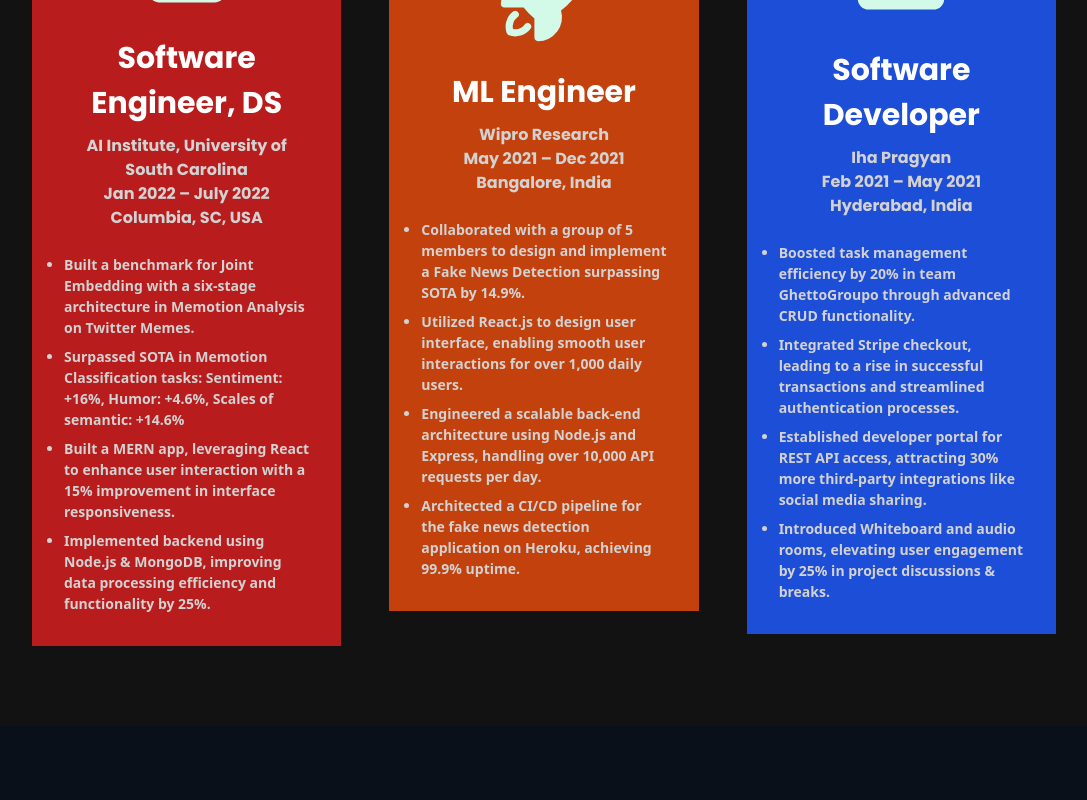
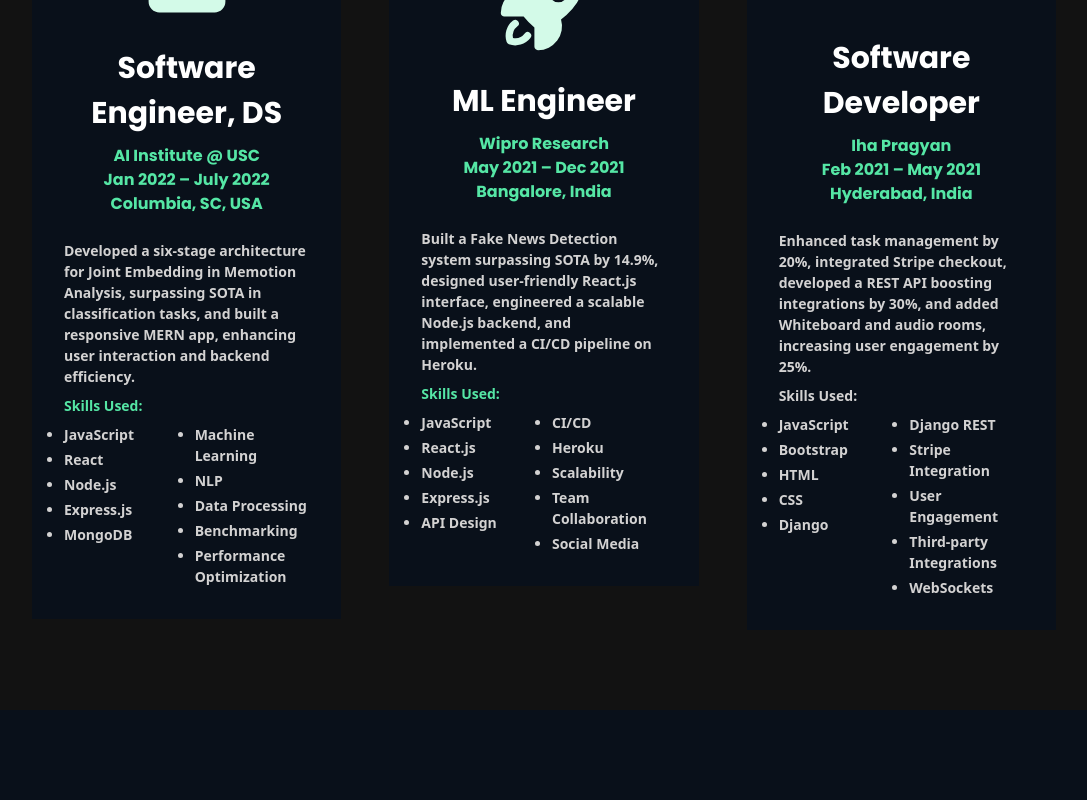
Before and after one commit to manju1201/MyPortfolio, a Next.js app: page / in a window 1280 px wide. Shown: the part 1120-1920 px from the top of the page, without its empty margins (96-1183 px from the left). Built offline with nearby package versions, Linux system fonts and the light colour scheme.

Commit message:
Added Links, Courses and Skills

```diff
--- a/Components/Blog.tsx
+++ b/Components/Blog.tsx
@@ -6,7 +6,7 @@
   return (
     <div className="pt-[4rem] md:pt-[8rem] pb-[4rem] bg-[#02050a]">
       <h1 className="heading">
-        My <span className="text-yellow-400">Publication</span>
+        My <span className="text-yellow-400">Publications</span>
       </h1>
       <div className="grid grid-cols-1 lg:grid-cols-1 xl:grid-cols-1 mt-[4rem] gap-[3rem] w-[70%] mx-auto">
         <div>
@@ -20,7 +20,7 @@
           </div>
           <div
             className="w-[90%] text-center mx-auto bg-[#09101a] relative
-                p-[2rem] mt-[-1rem] rounded-xl"
+                p-[2rem] mt-[-1rem] rounded-xl" style={{boxShadow: "rgba(255, 255, 255, 0.19) 0px 10px 20px, rgba(0, 0, 0, 0.23) 0px 6px 6px;"}}
           >
             <div
               className="w-fit px-[2rem] py-[1rem] bg-[#55e6a5] relative
--- a/Components/Footer.tsx
+++ b/Components/Footer.tsx
@@ -147,7 +147,7 @@
           © 2024 Manjju Shree | All rights reserved.
         </div>
         <div className="flex items-center space-x-10">
-          <p className="text-[16px] text-[#55e6a5] opacity-90 text-right">Thank you for visiting my Portfolio</p>
+          <p className="text-[16px] text-[#55e6a5] opacity-90 text-right">Thank you for visiting my Portfolio!</p>
         </div>
       </div>
     </div>
--- a/Components/Projects.tsx
+++ b/Components/Projects.tsx
@@ -1,80 +1,157 @@
+// import Image from 'next/image'
+// import React from 'react'
+
+// const Projects = () => {
+//   return (
+//     <div className='bg-[#02050a] pt-[4rem] md:pt-[8rem] pb-[1rem]'>
+//       <h1 className='heading'>
+//         Pro<span className='text-yellow-400'>Jects</span>
+//       </h1>
+//       <div className='w-[80%] pt-[2rem] mx-auto grid grid-cols-1
+//       md:grid-cols-2 lg:grid-cols-4 gap-[2rem]'>
+//         <div data-aos="fade-up">
+//           <div className='transform cursor-pointer hover:-translate-y-6
+//           transition-all duration-200 relative w-[100%] h-[200px] md:h-[300px]'>
+//             <Image
+//               src="/images/p1.jpg"
+//               alt='portfolio'
+//               layout='fill'
+//               className='object-contain'
+//             />
+//           </div>
+//         </div>
+//         <div data-aos="fade-up" data-aos-delay="300">
+//           <div className='transform cursor-pointer hover:-translate-y-6
+//           transition-all duration-200 relative w-[100%] h-[200px] md:h-[300px]'>
+//             <Image
+//               src="/images/p2.jpg"
+//               alt='portfolio'
+//               layout='fill'
+//               className='object-contain'
+//             />
+//           </div>
+//         </div>
+//         <div data-aos="fade-up" data-aos-delay="600">
+//           <div className='transform cursor-pointer hover:-translate-y-6
+//           transition-all duration-200 relative w-[100%] h-[200px] md:h-[300px]'>
+//             <Image
+//               src="/images/p3.jpg"
+//               alt='portfolio'
+//               layout='fill'
+//               className='object-contain'
+//             />
+//           </div>
+//         </div>
+//         <div data-aos="fade-up" data-aos-delay="900">
+//           <div className='transform cursor-pointer hover:-translate-y-6
+//           transition-all duration-200 relative w-[100%] h-[200px] md:h-[300px]'>
+//             <Image
+//               src="/images/p4.jpg"
+//               alt='portfolio'
+//               layout='fill'
+//               className='object-contain'
+//             />
+//           </div>
+//         </div>
+//       </div>
+//     </div>
+//   )
+// }
+
+// export default Projects
+
+
 import Image from 'next/image'
 import React from 'react'
+import { FontAwesomeIcon } from '@fortawesome/react-fontawesome'
+import { faGithub } from '@fortawesome/free-brands-svg-icons'
 
 const Projects = () => {
+  const projectData = [
+    {
+      title: 'Project One',
+      image: '/images/guardian-angel.jpg',
+      githubLink: 'https://github.com/manju1201/project-one',
+      description: 'This is a brief description of Project One.This is a brief description of Project One.This is a brief description of Project One.This is a brief description of Project One.',
+      skills: ['JavaScript', 'React', 'CSS', 'HTML', 'Django']
+    },
+    {
+      title: 'Project Two',
+      image: '/images/p2.jpg',
+      githubLink: 'https://github.com/manju1201/project-two',
+      description: 'This is a brief description of Project Two.',
+      skills: ['Python', 'Django', 'HTML']
+    },
+    {
+      title: 'Project Three',
+      image: '/images/p3.jpg',
+      githubLink: 'https://github.com/manju1201/project-three',
+      description: 'This is a brief description of Project Three.',
+      skills: ['Java', 'Spring Boot', 'MySQL']
+    },
+    {
+      title: 'Project Four',
+      image: '/images/p4.jpg',
+      githubLink: 'https://github.com/manju1201/project-four',
+      description: 'This is a brief description of Project Four.',
+      skills: ['C++', 'Qt', 'OpenGL']
+    }
+  ];
+
   return (
     <div className='bg-[#02050a] pt-[4rem] md:pt-[8rem] pb-[1rem]'>
       <h1 className='heading'>
-            Pro<span className='text-yellow-400'>Jects</span>
+        Important <span className='text-yellow-400'>Projects</span>
       </h1>
       <div className='w-[80%] pt-[2rem] mx-auto grid grid-cols-1
-        md:grid-cols-2 lg:grid-cols-3 gap-[2rem]'>
-            <div data-aos="fade-up">
+      md:grid-cols-1 lg:grid-cols-2 gap-[2rem]'>
+        {projectData.map((project, index) => (
+          <div key={index} data-aos="fade-up" data-aos-delay={index * 300} className='bg-[#09101a] p-2 rounded-xl' style={{boxShadow: "rgba(255, 255, 255, 0.19) 0px 10px 20px, rgba(0, 0, 0, 0.23) 0px 6px 6px;"}}>
             <div className='transform cursor-pointer hover:-translate-y-6
             transition-all duration-200 relative w-[100%] h-[200px] md:h-[300px]'>
               <Image
-                    src="/images/p1.jpg"
-                    alt='portfolio'
+                src={project.image}
+                alt={project.title}
                 layout='fill'
                 className='object-contain'
               />
             </div>
-            </div>
-            <div data-aos="fade-up" data-aos-delay="300">
-                <div className='transform cursor-pointer hover:-translate-y-6
-                transition-all duration-200 relative w-[100%] h-[200px] md:h-[300px]'>
-                    <Image
-                    src="/images/p2.jpg"
-                    alt='portfolio'
-                    layout='fill'
-                    className='object-contain'
-                    />
+            <div className='text-white mt-[1rem] flex flex-col items-center'>
+              <h2 className='text-[20px] font-bold text-center hover:text-teal-300'>
+                <a href={project.githubLink} target="_blank" rel="noopener noreferrer" className='flex items-center justify-center space-x-2 '>
+                  {project.title} &nbsp;
+                  <FontAwesomeIcon icon={faGithub} className="text-white w-[1.2rem] h-[1.2rem] hover:text-teal-300" />
+                </a>
+              </h2>
+              <p className='text-[16px] mt-[0.5rem] text-center'>{project.description}</p>
+              <div className='mt-[0.5rem]'>
+                <h3 className='font-semibold text-center'>Skills Used:</h3>
+                <div className='grid grid-cols-4 gap-12 p-4'>
+                  <ul className='list-square'>
+                    {project.skills.filter((_, idx) => idx % 4 === 0).map((skill, idx) => (
+                      <li key={idx} className='text-[14px]'>{skill}</li>
+                    ))}
+                  </ul>
+                  <ul className='list-square'>
+                    {project.skills.filter((_, idx) => idx % 4 === 1).map((skill, idx) => (
+                      <li key={idx} className='text-[14px]'>{skill}</li>
+                    ))}
+                  </ul>
+                  <ul className='list-square'>
+                    {project.skills.filter((_, idx) => idx % 4 === 2).map((skill, idx) => (
+                      <li key={idx} className='text-[14px]'>{skill}</li>
+                    ))}
+                  </ul>
+                  <ul className='list-square'>
+                    {project.skills.filter((_, idx) => idx % 4 === 3).map((skill, idx) => (
+                      <li key={idx} className='text-[14px]'>{skill}</li>
+                    ))}
+                  </ul>
                 </div>
               </div>
-            <div data-aos="fade-up" data-aos-delay="600">
-                <div className='transform cursor-pointer hover:-translate-y-6
-                transition-all duration-200 relative w-[100%] h-[200px] md:h-[300px]'>
-                    <Image
-                    src="/images/p3.jpg"
-                    alt='portfolio'
-                    layout='fill'
-                    className='object-contain'
-                    />
             </div>
           </div>
-            <div data-aos="fade-up" data-aos-delay="900">
-                <div className='transform cursor-pointer hover:-translate-y-6
-                transition-all duration-200 relative w-[100%] h-[200px] md:h-[300px]'>
-                    <Image
-                    src="/images/p4.jpg"
-                    alt='portfolio'
-                    layout='fill'
-                    className='object-contain'
-                    />
-                </div>
-            </div>
-            <div data-aos="fade-up" data-aos-delay="1200">
-                <div className='transform cursor-pointer hover:-translate-y-6
-                transition-all duration-200 relative w-[100%] h-[200px] md:h-[300px]'>
-                    <Image
-                    src="/images/p5.jpg"
-                    alt='portfolio'
-                    layout='fill'
-                    className='object-contain'
-                    />
-                </div>
-            </div>
-            <div data-aos="fade-up" data-aos-delay="1500">
-                <div className='transform cursor-pointer hover:-translate-y-6
-                transition-all duration-200 relative w-[100%] h-[200px] md:h-[300px]'>
-                    <Image
-                    src="/images/p1.jpg"
-                    alt='portfolio'
-                    layout='fill'
-                    className='object-contain'
-                    />
-                </div>
-            </div>
+        ))}
       </div>
     </div>
   )
--- a/Components/Services.tsx
+++ b/Components/Services.tsx
@@ -1,59 +1,156 @@
-import { CodeBracketSquareIcon, CommandLineIcon, RocketLaunchIcon } from '@heroicons/react/20/solid'
-import React from 'react'
+import {
+  CodeBracketSquareIcon,
+  CommandLineIcon,
+  RocketLaunchIcon,
+} from "@heroicons/react/20/solid";
+import React from "react";
 
 const Services = () => {
   return (
-    <div className='bg-[#121212] pt-[4rem] md:pt-[8rem] pb-[5rem]'>
-      <p className='heading'>
-        My <span className='text-yellow-400'>Experiences</span>
+    <div className="bg-[#121212] pt-[4rem] md:pt-[8rem] pb-[5rem]">
+      <p className="heading">
+        My <span className="text-yellow-400">Experiences</span>
       </p>
-      <div className='grid grid-cols-1 md:grid-cols-2 lg:grid-cols-3 w-[80%] mx-auto items-center gap-[3rem] mt-[4rem] text-white'>
-
+      <div className="grid grid-cols-1 md:grid-cols-2 lg:grid-cols-3 w-[80%] mx-auto items-center gap-[3rem] mt-[4rem] text-white">
         <div data-aos="fade-right">
-          <div className='bg-red-700 hover:scale-110 transform transition-all duration-300 hover:-rotate-6 font-semibold text-center p-[2rem]'>
-            <CodeBracketSquareIcon className='w-[6rem] h-[6rem] mx-auto text-[#d3fae8]'/>
-            <h1 className='text-[20px] md:text-[30px] mt-[1.5rem] mb-[0.5rem]'>Software Engineer, DS</h1>
-            <p className='text-[16px] text-[#d3d2d2] mb-[1.5rem]'>AI Institute, University of South Carolina<br/>Jan 2022 – July 2022<br/> Columbia, SC, USA</p>
-            <ul className='text-[14px] text-[#d3d2d2] font-sans list-disc list-outside text-left space-y-2'>
-              <li>Built a benchmark for Joint Embedding with a six-stage architecture in Memotion Analysis on Twitter Memes.</li>
-              <li>Surpassed SOTA in Memotion Classification tasks: Sentiment: +16%, Humor: +4.6%, Scales of semantic: +14.6%</li>
-              <li>Built a MERN app, leveraging React to enhance user interaction with a 15% improvement in interface responsiveness.</li>
-              <li>Implemented backend using Node.js & MongoDB, improving data processing efficiency and functionality by 25%.</li>
-            </ul>
+          <div
+            className="bg-[#09101a] hover:scale-110 transform transition-all duration-300 hover:-rotate-6 font-semibold text-center p-[2rem]"
+            style={{
+              boxShadow:
+                "rgba(255, 255, 255, 0.19) 0px 10px 20px, rgba(0, 0, 0, 0.23) 0px 6px 6px;",
+            }}
+          >
+            <CodeBracketSquareIcon className="w-[6rem] h-[6rem] mx-auto text-[#d3fae8]" />
+            <h1 className="text-[20px] md:text-[30px] mt-[1.5rem] mb-[0.5rem]">
+              Software Engineer, DS
+            </h1>
+            <p className="text-[16px]  text-[#55e6a5] mb-[1.5rem]">
+              AI Institute @ USC
+              <br />
+              Jan 2022 – July 2022
+              <br /> Columbia, SC, USA
+            </p>
+            <div className="text-[14px] text-[#d3d2d2] font-sans text-left space-y-2">
+              <p>
+                Developed a six-stage architecture for Joint Embedding in
+                Memotion Analysis, surpassing SOTA in classification tasks, and
+                built a responsive MERN app, enhancing user interaction and
+                backend efficiency.
+              </p>
+              <h3 className="font-semibold  text-[#55e6a5]">Skills Used:</h3>
+              <div className="grid grid-cols-2 gap-x-4">
+                <ul className="list-disc list-outside space-y-1">
+                  <li>JavaScript</li>
+                  <li>React</li>
+                  <li>Node.js</li>
+                  <li>Express.js</li>
+                  <li>MongoDB</li>
+                </ul>
+                <ul className="list-disc list-outside space-y-1">
+                  <li>Machine Learning</li>
+                  <li>NLP</li>
+                  <li>Data Processing</li>
+                  <li>Benchmarking</li>
+                  <li>Performance Optimization</li>
+                </ul>
+              </div>
+            </div>
           </div>
         </div>
 
         <div data-aos="zoom-in" data-aos-delay="300">
-          <div className='bg-orange-700 hover:scale-110 transform transition-all duration-300 font-semibold text-center p-[2rem]'>
-            <RocketLaunchIcon className='w-[6rem] h-[6rem] mx-auto text-[#d3fae8]'/>
-            <h1 className='text-[20px] md:text-[30px] mt-[1.5rem] mb-[0.5rem]'>ML Engineer</h1>
-            <p className='text-[16px] text-[#d3d2d2] mb-[1.5rem]'>Wipro Research<br/>May 2021 – Dec 2021<br/>Bangalore, India</p>
-            <ul className='text-[14px] text-[#d3d2d2] font-sans list-disc list-outside text-left space-y-2'>
-              <li>Collaborated with a group of 5 members to design and implement a Fake News Detection surpassing SOTA by 14.9%.</li>
-              <li>Utilized React.js to design user interface, enabling smooth user interactions for over 1,000 daily users.</li>
-              <li>Engineered a scalable back-end architecture using Node.js and Express, handling over 10,000 API requests per day.</li>
-              <li>Architected a CI/CD pipeline for the fake news detection application on Heroku, achieving 99.9% uptime.</li>
-            </ul>
+          <div
+            className="bg-[#09101a] hover:scale-110 transform transition-all duration-300 hover:-rotate-6 font-semibold text-center p-[2rem]"
+            style={{
+              boxShadow:
+                "rgba(255, 255, 255, 0.19) 0px 10px 20px, rgba(0, 0, 0, 0.23) 0px 6px 6px;",
+            }}
+          >
+            <RocketLaunchIcon className="w-[6rem] h-[6rem] mx-auto text-[#d3fae8]" />
+            <h1 className="text-[20px] md:text-[30px] mt-[1.5rem] mb-[0.5rem]">
+              ML Engineer
+            </h1>
+            <p className="text-[16px] text-[#55e6a5] mb-[1.5rem] ">
+              Wipro Research
+              <br />
+              May 2021 – Dec 2021
+              <br />
+              Bangalore, India
+            </p>
+            <div className="text-[14px] text-[#d3d2d2] font-sans text-left space-y-2">
+              <p>
+                Built a Fake News Detection system surpassing SOTA by 14.9%,
+                designed user-friendly React.js interface, engineered a scalable
+                Node.js backend, and implemented a CI/CD pipeline on Heroku.
+              </p>
+              <h3 className="font-semibold text-[#55e6a5]">Skills Used:</h3>
+              <div className="grid grid-cols-2 gap-x-4">
+                <ul className="list-disc list-outside space-y-1">
+                  <li>JavaScript</li>
+                  <li>React.js</li>
+                  <li>Node.js</li>
+                  <li>Express.js</li>
+                  <li>API Design</li>
+                </ul>
+                <ul className="list-disc list-outside space-y-1">
+                  <li>CI/CD</li>
+                  <li>Heroku</li>
+                  <li>Scalability</li>
+                  <li>Team Collaboration</li>
+                  <li>Social Media</li>
+                </ul>
+              </div>
+            </div>
           </div>
         </div>
 
         <div data-aos="fade-left" data-aos-delay="500">
-          <div className='bg-blue-700 hover:scale-110 transform transition-all duration-300 hover:rotate-6 font-semibold text-center p-[2rem]'>
-            <CommandLineIcon className='w-[6rem] h-[6rem] mx-auto text-[#d3fae8]'/>
-            <h1 className='text-[20px] md:text-[30px] mt-[1.5rem] mb-[0.5rem]'>Software Developer</h1>
-            <p className='text-[16px] text-[#d3d2d2] mb-[1.5rem]'>Iha Pragyan<br/>Feb 2021 – May 2021<br/> Hyderabad, India</p>
-            <ul className='text-[14px] text-[#d3d2d2] font-sans list-disc list-outside text-left space-y-2'>
-              <li>Boosted task management efficiency by 20% in team GhettoGroupo through advanced CRUD functionality.</li>
-              <li>Integrated Stripe checkout, leading to a rise in successful transactions and streamlined authentication processes.</li>
-              <li>Established developer portal for REST API access, attracting 30% more third-party integrations like social media sharing.</li>
-              <li>Introduced Whiteboard and audio rooms, elevating user engagement by 25% in project discussions & breaks.</li>
-            </ul>
+          <div
+            className="bg-[#09101a] hover:scale-110 transform transition-all duration-300 hover:-rotate-6 font-semibold text-center p-[2rem]"
+            style={{
+              boxShadow:
+                "rgba(255, 255, 255, 0.19) 0px 10px 20px, rgba(0, 0, 0, 0.23) 0px 6px 6px;",
+            }}
+          >
+            <CommandLineIcon className="w-[6rem] h-[6rem] mx-auto text-[#d3fae8]" />
+            <h1 className="text-[20px] md:text-[30px] mt-[1.5rem] mb-[0.5rem]">
+              Software Developer
+            </h1>
+            <p className="text-[16px] text-[#55e6a5] mb-[1.5rem]">
+              Iha Pragyan
+              <br />
+              Feb 2021 – May 2021
+              <br /> Hyderabad, India
+            </p>
+            <div className="text-[14px] text-[#d3d2d2] font-sans text-left space-y-2">
+              <p>
+                Enhanced task management by 20%, integrated Stripe checkout,
+                developed a REST API boosting integrations by 30%, and added
+                Whiteboard and audio rooms, increasing user engagement by 25%.
+              </p>
+              <h3 className="font-semibold">Skills Used:</h3>
+              <div className="grid grid-cols-2 gap-x-4">
+                <ul className="list-disc list-outside space-y-1">
+                  <li>JavaScript</li>
+                  <li>Bootstrap</li>
+                  <li>HTML</li>
+                  <li>CSS</li>
+                  <li>Django</li>
+                </ul>
+                <ul className="list-disc list-outside space-y-1">
+                  <li>Django REST</li>
+                  <li>Stripe Integration</li>
+                  <li>User Engagement </li>
+                  <li>Third-party Integrations</li>
+                  <li>WebSockets</li>
+                </ul>
+              </div>
+            </div>
           </div>
         </div>
-
       </div>
     </div>
-  )
-}
+  );
+};
 
-export default Services
+export default Services;
--- a/Components/SkillsItem.tsx
+++ b/Components/SkillsItem.tsx
@@ -13,6 +13,7 @@
         <span className='px-[2rem] text-[#55e6a5] py-[0.9rem] font-bold text-[18px] border-[2px] border-[#55e6a5]'>{year}</span>
         <h1 className='mt-[2rem] capitalize font-semibold mb-[1rem] text-[20px] sm:text-[25px] md:text-[30px] text-white'>{title}</h1>
         <p className='mt-[0.5rem] capitalize font-semibold mb-[0.5rem] text-[10px] sm:text-[13px] md:text-[20px] text-[#55e6a5]'>{university}</p>
+        <p className='text-[#aaaaaa] font-normal w-[80%] text-[17px] opacity-80'><b>Courses Taken:</b></p>
         <p className='text-[#aaaaaa] font-normal w-[80%] text-[17px] opacity-80'>{courses}</p>
     </div>
   )
--- a/pages/index.tsx
+++ b/pages/index.tsx
@@ -50,15 +50,15 @@
       <div>
         <MobileNav nav={nav} closeNav={closeNav} />
         <Nav openNav={openNav} />
-        <Hero />
+        <div id="hero"><Hero /></div>
         <div className="relative z-[30]">
           {/* <About /> */}
-          <Services />
-          <Skills />
-          <Projects />
+          <div id="experience"><Services /></div>
+          <div id="#education"><Skills /></div>
+          <div id="projects"><Projects /></div>
           <Testimonials />
-          <Blog />
-          <Footer />
+          <div id="publications"><Blog /></div>
+          <div id="footer"><Footer /></div>
         </div>
       </div>
     </div>
--- a/tailwind.config.ts
+++ b/tailwind.config.ts
@@ -20,6 +20,10 @@
       fontFamily: {
         primary: ["Poppins"],
       },
+      listStyleType: {
+        circle: 'circle',
+        square: 'square',
+      },
     },
   },
   plugins: [],
```
Also changed, not shown: Components/MobileNav.tsx (+6 -6 lines), Components/Nav.tsx (+10 -8 lines), Components/Skills.tsx (+6 -2 lines), public/images/guardian-angel.jpg (added). Lines whose indentation alone changed are shown as unchanged.
